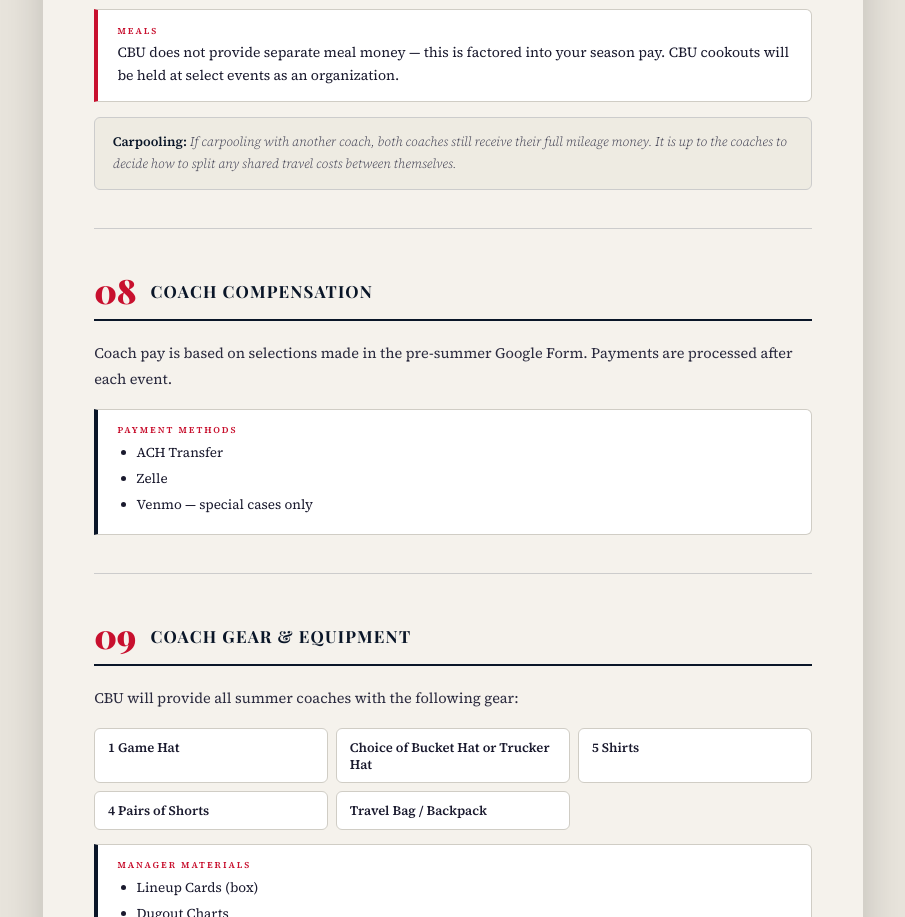
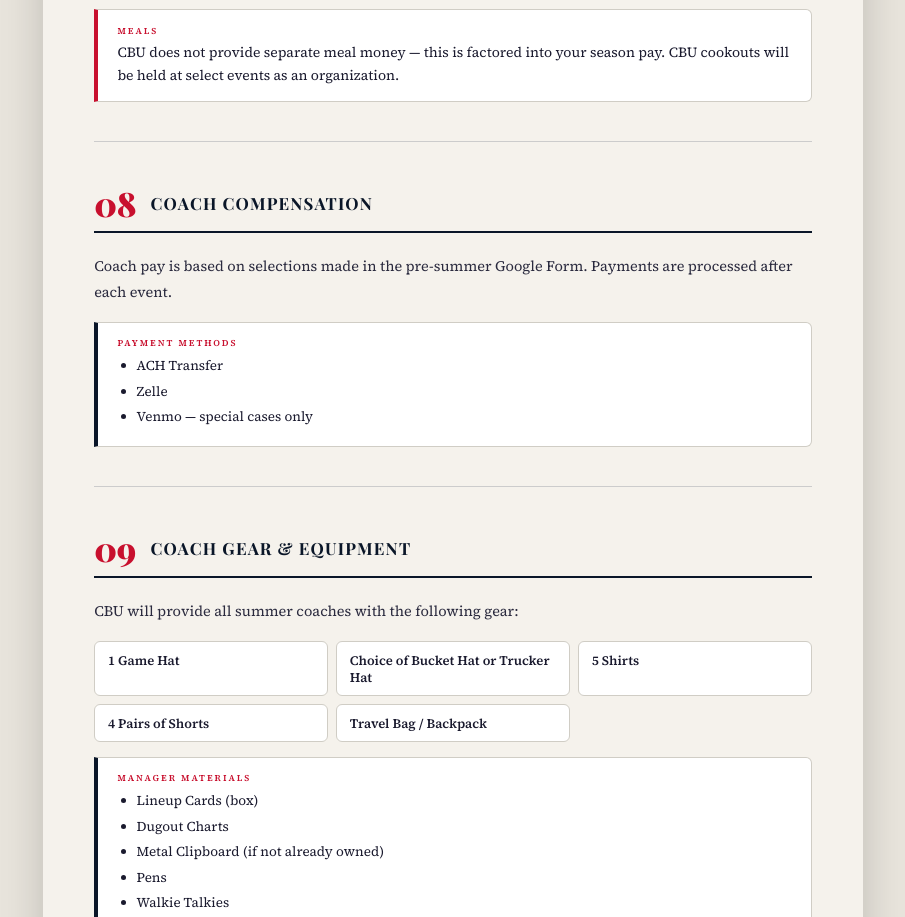
Before and after one commit to addison-ui/cbu-coach-handbook, a plain HTML site: page index.html in a window 1280 px wide. Shown: the part 7598-8515 px from the top of the page, without its empty margins (187-1092 px from the left). Drawn offline with nearby package versions, Linux system fonts and the light colour scheme.

Commit message:
updated handbook

```diff
--- a/index.html
+++ b/index.html
@@ -859,7 +859,7 @@
         <div class="rule-label">Meals</div>
         <div class="rule-text">CBU does not provide separate meal money — this is factored into your season pay. CBU cookouts will be held at select events as an organization.</div>
       </div>
-      <div class="note-box"><strong>Carpooling:</strong> If carpooling with another coach, both coaches still receive their full mileage money. It is up to the coaches to decide how to split any shared travel costs between themselves.</div>
+
     </div>
 
     <hr class="divider">
```
